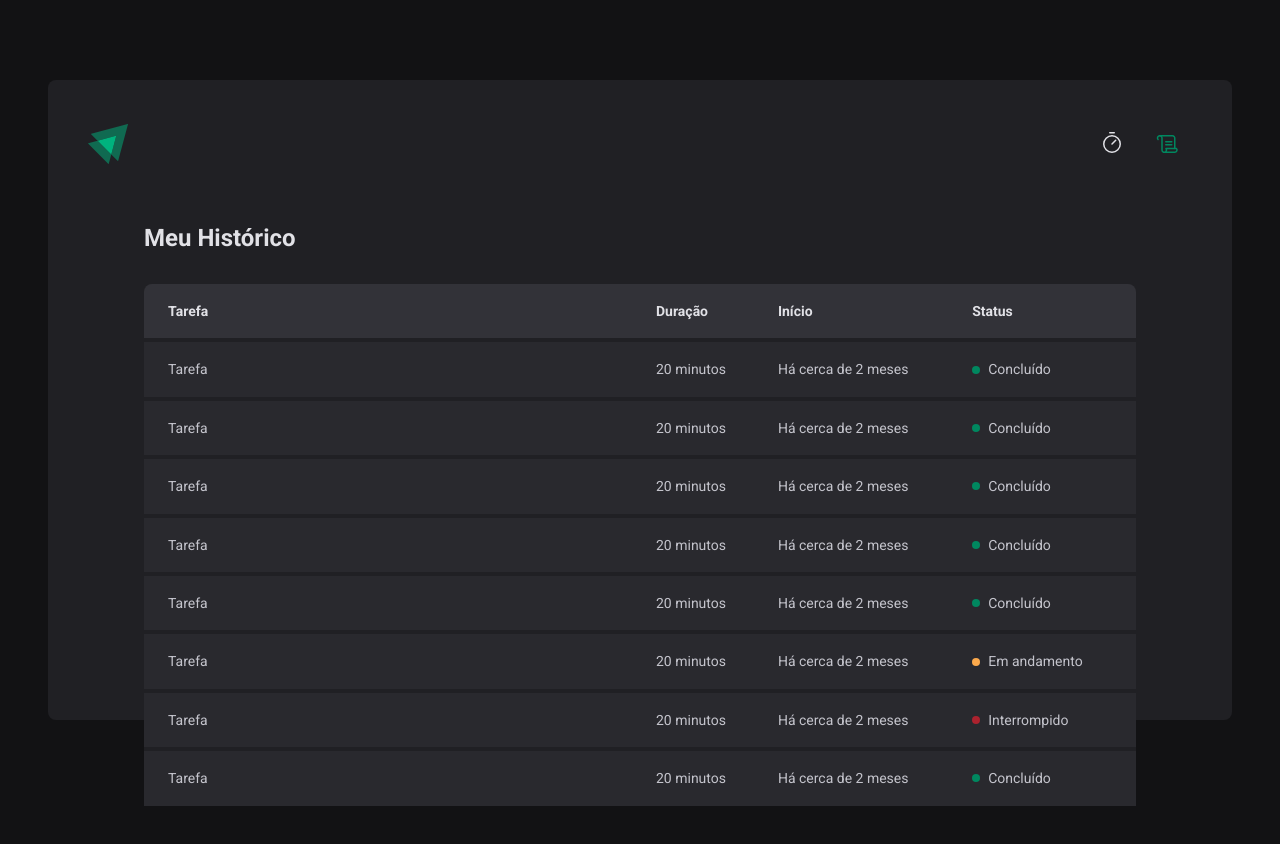
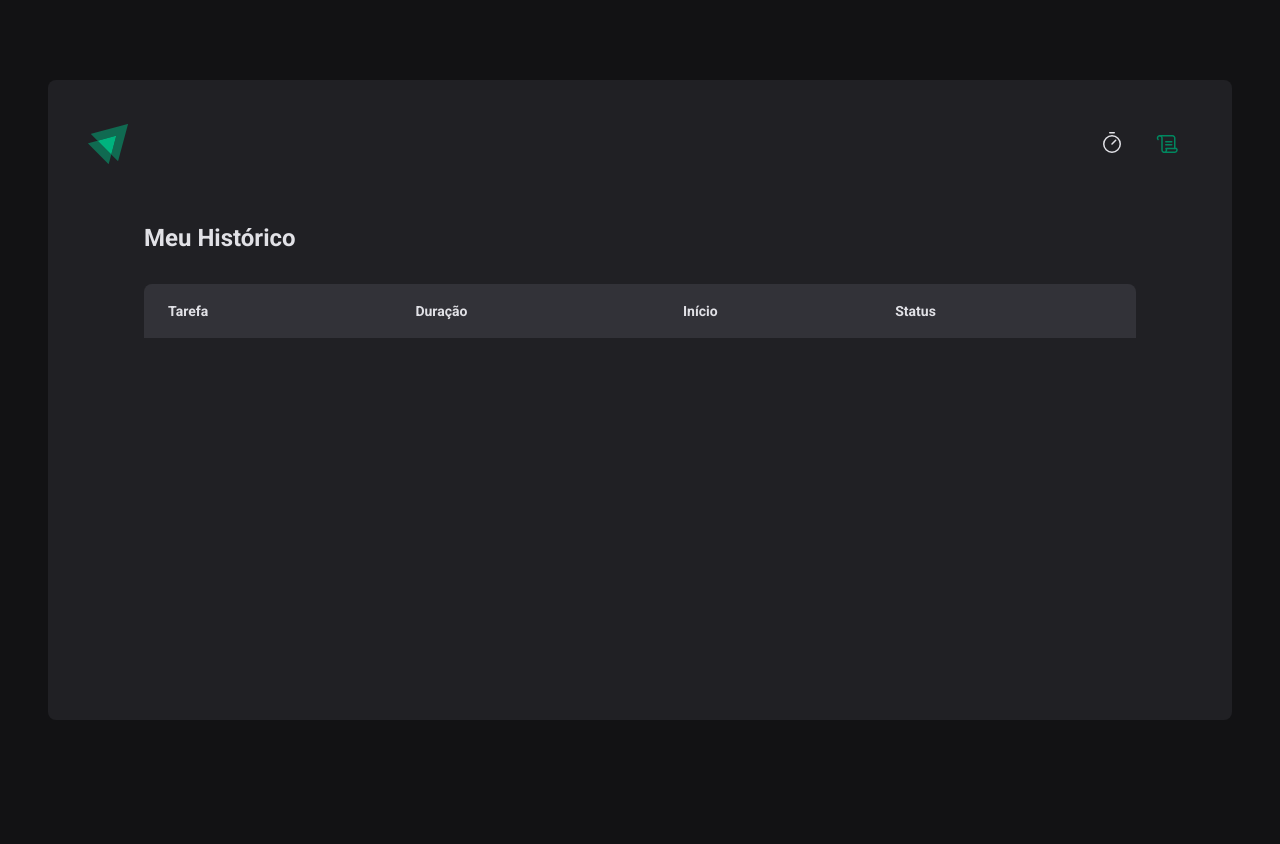
Before and after one commit to Anna-Luiza-Gusmao/ignite-timer, a React (Vite) app: page /history in a window 1280 px wide. Shown: the top 844 px of the page. After the commit the page ends 800 px from the top, so only its background shows below. Built offline with nearby package versions, Linux system fonts and the light colour scheme.

Commit message:
CycleStatus

```diff
--- a/src/contexts/CyclesContext.tsx
+++ b/src/contexts/CyclesContext.tsx
@@ -78,7 +78,7 @@
         setCycle(
             cycle.map((cylcle) => {
                 if(cylcle.id === activeCycleId) {
-                    return { ...cylcle, interruptedData: new Date() }
+                    return { ...cylcle, interruptedDate: new Date() }
                 }else {
                     return cylcle
                 }
--- a/src/pages/History/History.tsx
+++ b/src/pages/History/History.tsx
@@ -20,70 +20,28 @@
                         </tr>
                     </thead>
                     <tbody>
-                        <tr>
-                            <td>Tarefa</td>
-                            <td>20 minutos</td>
-                            <td>Há cerca de 2 meses</td>
-                            <td>
-                                <Status statusColor='green'>Concluído</Status>
-                            </td>
-                        </tr>
-                        <tr>
-                            <td>Tarefa</td>
-                            <td>20 minutos</td>
-                            <td>Há cerca de 2 meses</td>
-                            <td>
-                                <Status statusColor='green'>Concluído</Status>
-                            </td>
-                        </tr>
-                        <tr>
-                            <td>Tarefa</td>
-                            <td>20 minutos</td>
-                            <td>Há cerca de 2 meses</td>
-                            <td>
-                                <Status statusColor='green'>Concluído</Status>
-                            </td>
-                        </tr>
-                        <tr>
-                            <td>Tarefa</td>
-                            <td>20 minutos</td>
-                            <td>Há cerca de 2 meses</td>
-                            <td>
-                                <Status statusColor='green'>Concluído</Status>
-                            </td>
-                        </tr>
-                        <tr>
-                            <td>Tarefa</td>
-                            <td>20 minutos</td>
-                            <td>Há cerca de 2 meses</td>
-                            <td>
-                                <Status statusColor='green'>Concluído</Status>
-                            </td>
-                        </tr>
-                        <tr>
-                            <td>Tarefa</td>
-                            <td>20 minutos</td>
-                            <td>Há cerca de 2 meses</td>
-                            <td>
-                                <Status statusColor='yellow'>Em andamento</Status>
-                            </td>
-                        </tr>
-                        <tr>
-                            <td>Tarefa</td>
-                            <td>20 minutos</td>
-                            <td>Há cerca de 2 meses</td>
-                            <td>
-                                <Status statusColor='red'>Interrompido</Status>
-                            </td>
-                        </tr>
-                        <tr>
-                            <td>Tarefa</td>
-                            <td>20 minutos</td>
-                            <td>Há cerca de 2 meses</td>
-                            <td>
-                                <Status statusColor='green'>Concluído</Status>
-                            </td>
-                        </tr>
+                        {
+                            cycle.map((cycle) => {
+                                return (
+                                    <tr key={cycle.id}>
+                                        <td>{cycle.task}</td>
+                                        <td>{cycle.minutesAmount} minutos</td>
+                                        <td>{cycle.startDate.toISOString()}</td>
+                                        <td>
+                                            {
+                                                cycle.finishedDate && <Status statusColor='green'>Concluído</Status>
+                                            }
+                                            {
+                                                cycle.interruptedDate && <Status statusColor='red'>Interrompido</Status>
+                                            }
+                                            {
+                                                (!cycle.interruptedDate && !cycle.finishedDate) && <Status statusColor='yellow'>Em andamento</Status>
+                                            }
+                                        </td>
+                                    </tr>
+                                )
+                            })
+                        }
                     </tbody>
                 </table>
             </HistoryList>
```
